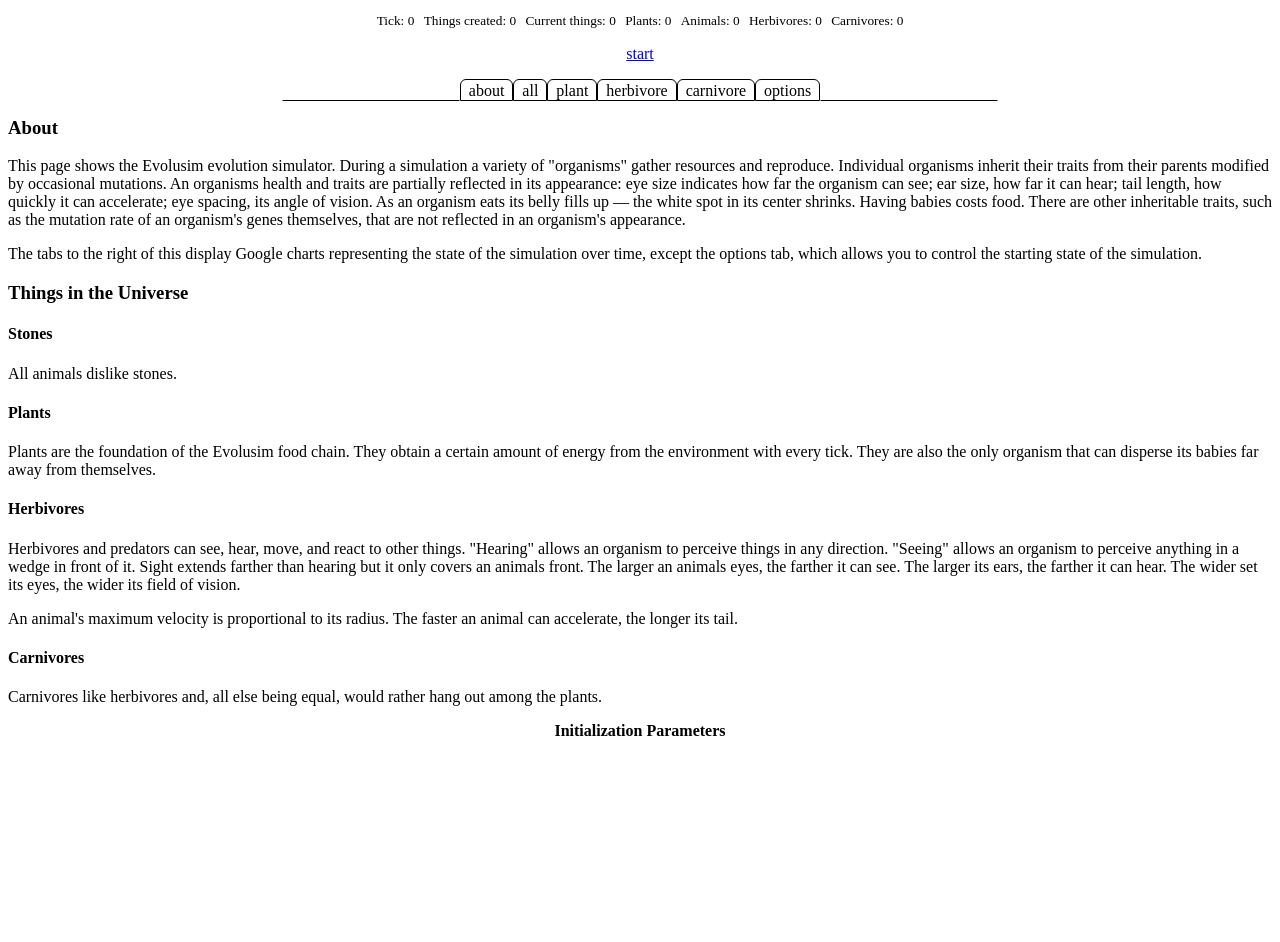
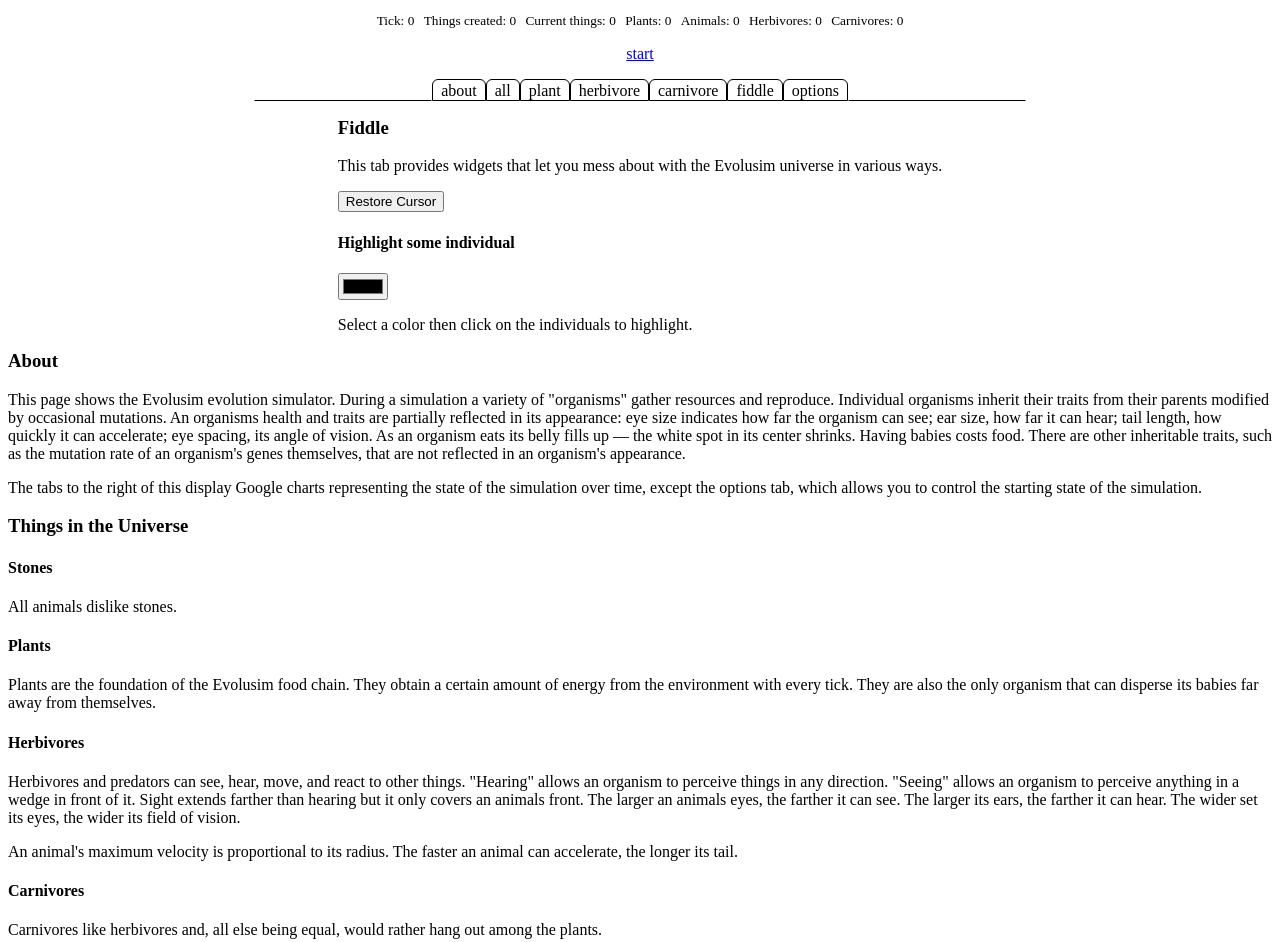
Before and after one commit to dfhoughton/evolusim, a plain HTML site: page evolution.html in a window 1280 px wide. Shown: the part 423-1365 px from the top of the page. Before the commit the page ends 1232 px from the top, so only its background shows below. Drawn offline with Linux system fonts and the light colour scheme; a script that the page names is missing.

Commit message:
implemented highlighting particular individuals

```diff
--- a/evolution.html
+++ b/evolution.html
@@ -4,7 +4,7 @@
     <script type="text/javascript" src="https://www.google.com/jsapi?autoload={'modules':[{'name':'visualization','version':'1','packages':['corechart']}]}"></script>
     <script type="text/javascript" src="evolution.js"></script>
     <style type="text/css">
-#universe-wrapper, #controls, .chart, #tab-div, #options, #about, .wait {
+.table-y, .chart, .wait {
   display: table;
   margin: 1em auto;
 }
@@ -75,7 +75,7 @@
     </style>
   </head>
   <body>
-    <div id="universe-wrapper">
+    <div id="universe-wrapper" class="table-y">
       <canvas id="universe" height="400" width="600"></canvas>
     </div>
     <div id="small-stats">
@@ -87,12 +87,12 @@
       <label>Herbivores: <span id="herbivore-count">0</span></label>
       <label>Carnivores: <span id="carnivore-count">0</span></label>
     </div>
-    <div id="controls">
+    <div id="controls" class="table-y">
       <a id="stop" href="#" onclick="stop(this);return false" id="stop" style="display:none">stop</a>
       <a id="start" href="#" onclick="start();return false">start</a>
     </div>
     <div id="charts-div">
-      <div id="tab-div">
+      <div id="tab-div" class="table-y">
         <ul id="tabs">
           <li class="buffer">&nbsp;</li>
           <li class="reg">about</li>
@@ -100,11 +100,23 @@
           <li>plant</li>
           <li>herbivore</li>
           <li>carnivore</li>
+          <li class="reg">fiddle</li>
           <li class="reg">options</li>
           <li class="buffer">&nbsp;</li>
         </ul>
       </div>
-      <div id="about">
+      <div id="fiddle" class="table-y">
+        <h3>Fiddle</h3>
+        <p>
+          This tab provides widgets that let you mess about with the Evolusim universe in
+          various ways.
+        </p>
+        <input type="button" id="clear-cursor" value="Restore Cursor">
+        <h4>Highlight some individual</h4>
+        <input type="color" id="highlight">
+        <p>Select a color then click on the individuals to highlight.</p>
+      </div>
+      <div id="about" class="table-y">
         <h3>About</h3>
         <p>
           This page shows the Evolusim evolution simulator. During a simulation a variety of "organisms"
@@ -141,7 +153,7 @@
         <h4><img class="carnivore float-left"> Carnivores</h4>
         <p>Carnivores like herbivores and, all else being equal, would rather hang out among the plants.</p>
       </div>
-      <div id="options">
+      <div id="options" class="table-y">
         <h4>Initialization Parameters</h4>
       </div>
       <div id="all-chart">
```
Also changed, not shown: 2 other files.
